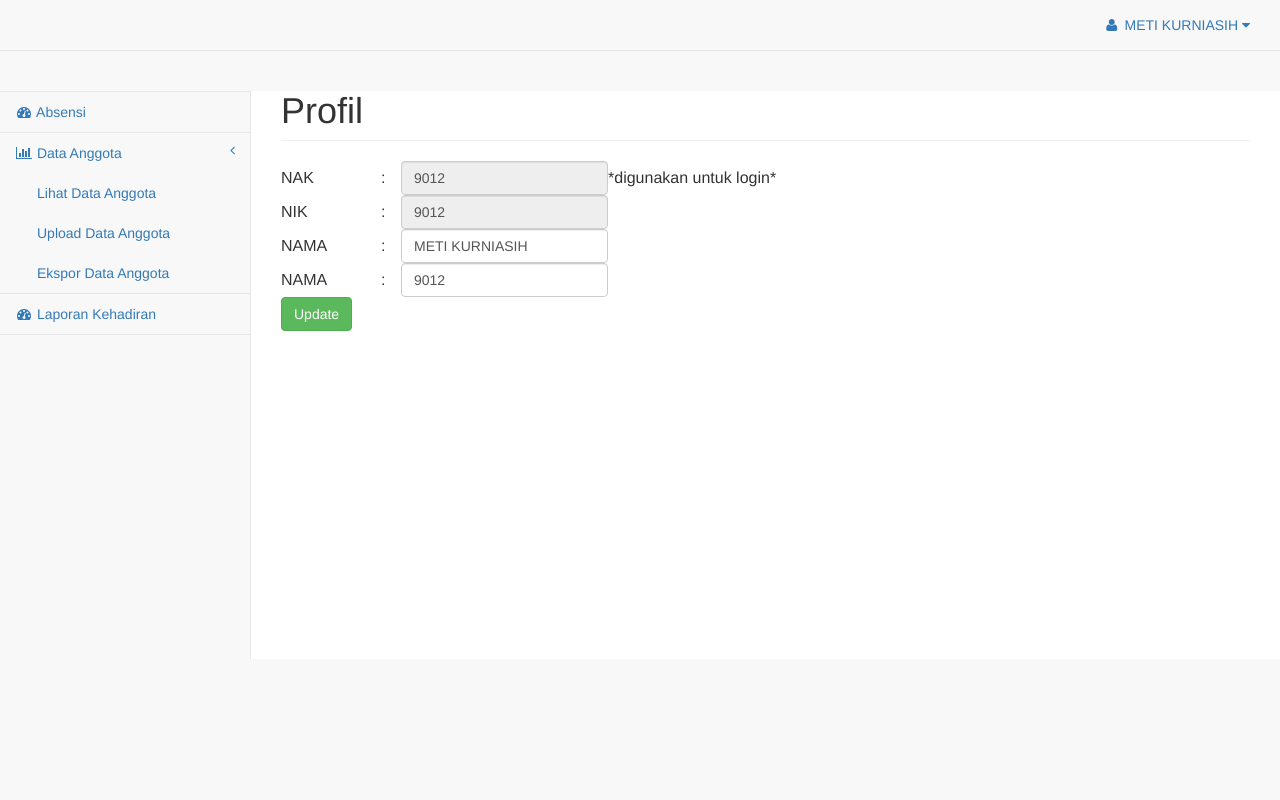
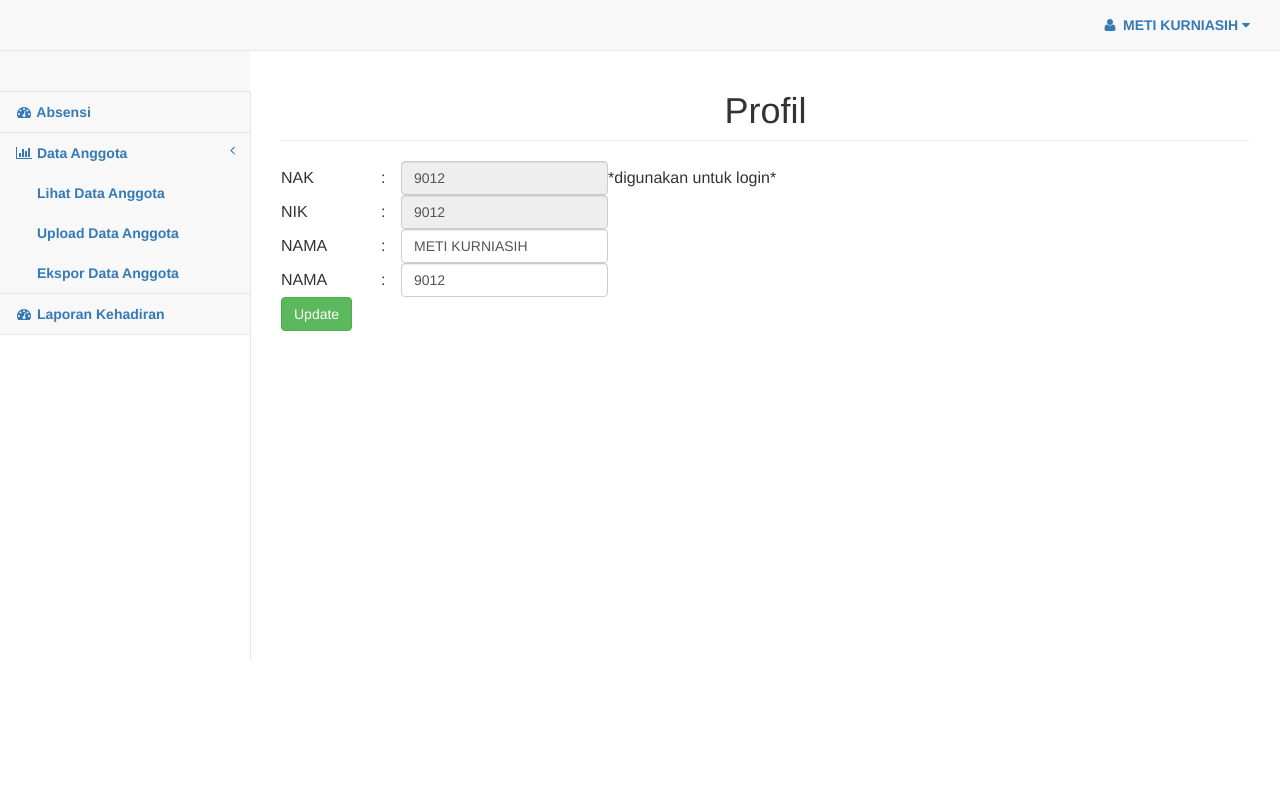
Before and after one commit to rifky1994/registrasi, a PHP site: page /pages/index.php?id=10 in a window 1280 px wide. Run offline with PHP 8.4, Linux system fonts and the light colour scheme; a user stored in the database is signed in; data comes from the database, SQL or seed files in the repository.

Commit message:
Baru sedikit yang diupdate

```diff
--- a/dist/css/sb-admin-2.css
+++ b/dist/css/sb-admin-2.css
@@ -5,7 +5,7 @@
  */
 
 body {
-    background-color: #f8f8f8;
+    background-color: #fff;
 }
 
 #wrapper {
@@ -240,19 +240,16 @@ table.dataTable thead .sorting_desc_disabled {
 table.dataTable thead .sorting_asc:after {
     content: "\f0de";
     float: right;
-    font-family: fontawesome;
 }
 
 table.dataTable thead .sorting_desc:after {
     content: "\f0dd";
     float: right;
-    font-family: fontawesome;
 }
 
 table.dataTable thead .sorting:after {
     content: "\f0dc";
     float: right;
-    font-family: fontawesome;
     color: rgba(50,50,50,.5);
 }
 
--- a/pages/data_anggota.php
+++ b/pages/data_anggota.php
@@ -1,4 +1,4 @@
-<h1 class="page-header">Data Anggota</h1>
+<h1 class="page-header"><center>Data Anggota</center></h1>
 <?php
 $dbhost = 'localhost';
 $dbuser = 'root';
--- a/pages/index.php
+++ b/pages/index.php
@@ -39,11 +39,11 @@ error_reporting(E_ALL & ~E_NOTICE & ~E_DEPRECATED);
 
     <div id="wrapper">
 
-        <nav class="navbar navbar-default navbar-static-top" role="navigation" style="margin-bottom: 0">
+        <nav class="navbar navbar-default navbar-static-top" role="navigation">
             <ul class="nav navbar-top-links navbar-right">
                 <li class="dropdown">
                     <a class="dropdown-toggle" data-toggle="dropdown" href="#">
-                        <i class="fa fa-user fa-fw"></i> <?php echo $_SESSION['nama']; ?> <i class="fa fa-caret-down"></i>
+                        <i class="fa fa-user fa-fw"></i><b> <?php echo $_SESSION['nama']; ?> </b><i class="fa fa-caret-down"></i>
                     </a>
                     <ul class="dropdown-menu dropdown-user">
                         <li><a href="?id=10"><i class="fa fa-user fa-fw"></i> User Profile</a>
@@ -60,24 +60,24 @@ error_reporting(E_ALL & ~E_NOTICE & ~E_DEPRECATED);
                     <ul class="nav" id="side-menu">
                         <li><br><br></li>
                         <li>
-                            <a href="?id=1"><i class="fa fa-dashboard fa-fw"></i> Absensi</a>
+                            <a href="?id=1"><i class="fa fa-dashboard fa-fw"></i><b> Absensi</b></a>
                         </li>
                         <li>
-                        <a href="#"><i class="fa fa-bar-chart-o fa-fw"></i> Data Anggota<span class="fa arrow"></span></a>
+                        <a href="#"><i class="fa fa-bar-chart-o fa-fw"></i><b> Data Anggota</b><span class="fa arrow"></span></a>
                             <ul class="nav nav-second-level">
                                 <li>
-                                <a href="?id=3">Lihat Data Anggota</a>
+                                <a href="?id=3"><b>Lihat Data Anggota</b></a>
                                 </li>
                                 <li>
-                                <a href="?id=8">Upload Data Anggota</a>
+                                <a href="?id=8"><b>Upload Data Anggota</b></a>
                                 </li>
                                 <li>
-                                <a href="?id=9">Ekspor Data Anggota</a>
+                                <a href="?id=9"><b>Ekspor Data Anggota</b></a>
                                 </li>
                             </ul>
                         </li>
                         <li>
-                            <a href="?id=7"><i class="fa fa-dashboard fa-fw"></i> Laporan Kehadiran</a>
+                            <a href="?id=7"><i class="fa fa-dashboard fa-fw"></i><b> Laporan Kehadiran</b></a>
                         </li>
 
                     </ul>
--- a/pages/login.html
+++ b/pages/login.html
@@ -30,7 +30,7 @@
             <div class="col-md-4 col-md-offset-4">
                 <div class="login-panel panel panel-default">
                     <div class="panel-heading">
-                        <h3 class="panel-title">Please Sign In</h3>
+                        <h3 class="panel-title"><center><b>Silakan Login</b></center></h3>
                     </div>
                     <div class="panel-body">
                         <form action="proseslogin.php" method="post">
@@ -42,7 +42,7 @@
                                     <input class="form-control" placeholder="Password" name="password" type="password">
                                 </div>
                                 <!-- Change this to a button or input when using this as a form -->
-                                <input type="submit" name="login" value="Login" class="btn btn-lg btn-success btn-block">
+                                <center><input type="submit" name="login" value="Login" class="btn btn-lg btn-success"></center>
                             </fieldset>
                         </form>
                     </div>
--- a/pages/profil.php
+++ b/pages/profil.php
@@ -1,4 +1,4 @@
-<h1 class="page-header">Profil</h1>
+<h1 class="page-header"><center>Profil</center></h1>
 <?php
 $dbhost = 'localhost';
 $dbuser = 'root';
```
Also changed, not shown: pages/index.html (+0 -11 lines), pages/upload_data_anggota.php (+6 -4 lines).
